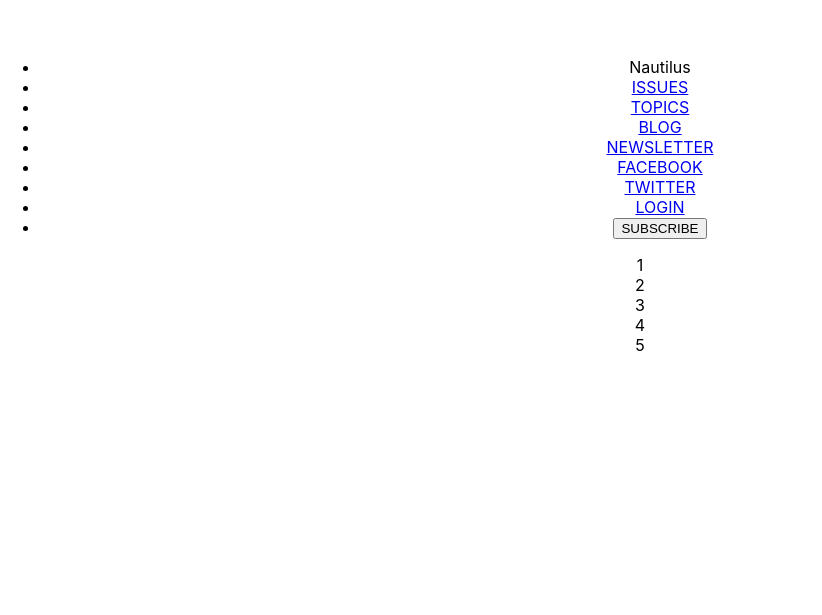
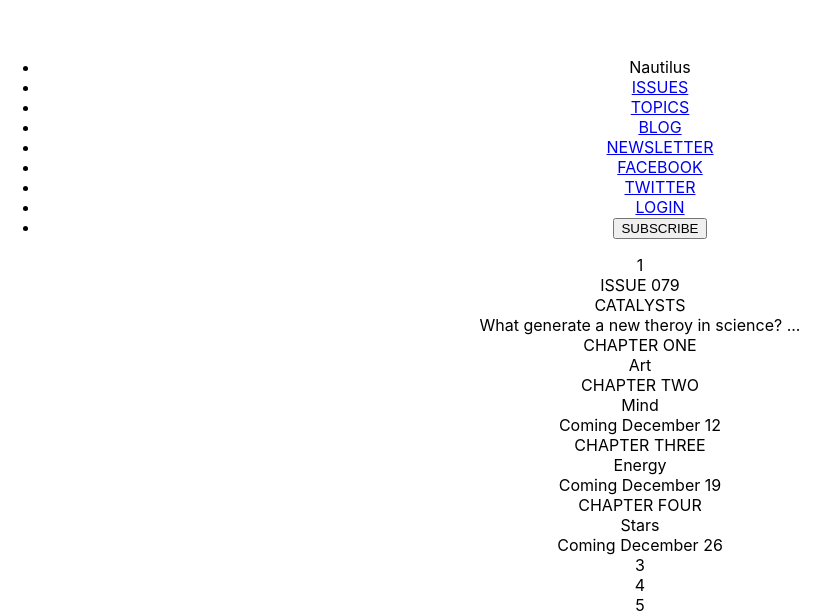
Before and after one commit to Abdu-w/Abdu-w-nautilus_mockup, a React (Create React App) app: page / in a window 1280 px wide. Shown: the part 759-1374 px from the top of the page, without its empty margins (0-822 px from the left). Before the commit the page ends 1114 px from the top, so only its background shows below. Built offline with nearby package versions, Linux system fonts and the light colour scheme.

Commit message:
Grid2 contents test

```diff
--- a/src/components/Main.js
+++ b/src/components/Main.js
@@ -19,7 +19,6 @@
   </div>
 
 // main function to export
-// main function to export
 function Main() {
 
     return (
@@ -29,6 +28,12 @@
           // maping through the different areas
         grid.map(section => {
 
+          if(section === '2'){
+            return <div className={`grid${section}`}>
+              <GridTwoSection />
+            </div>
+
+          }
 
           return <div className={`grid${section}`}>{section}</div>
 
```
